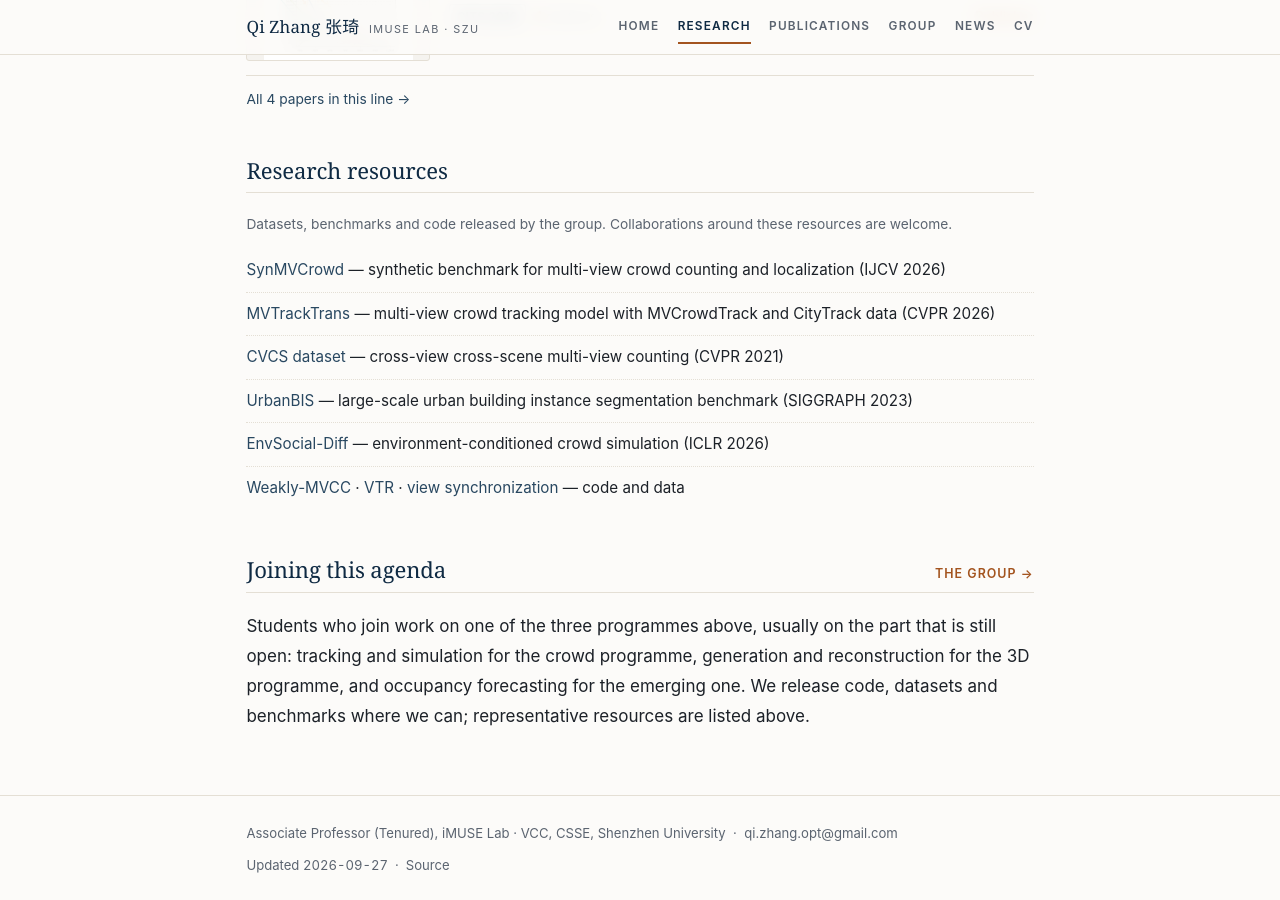
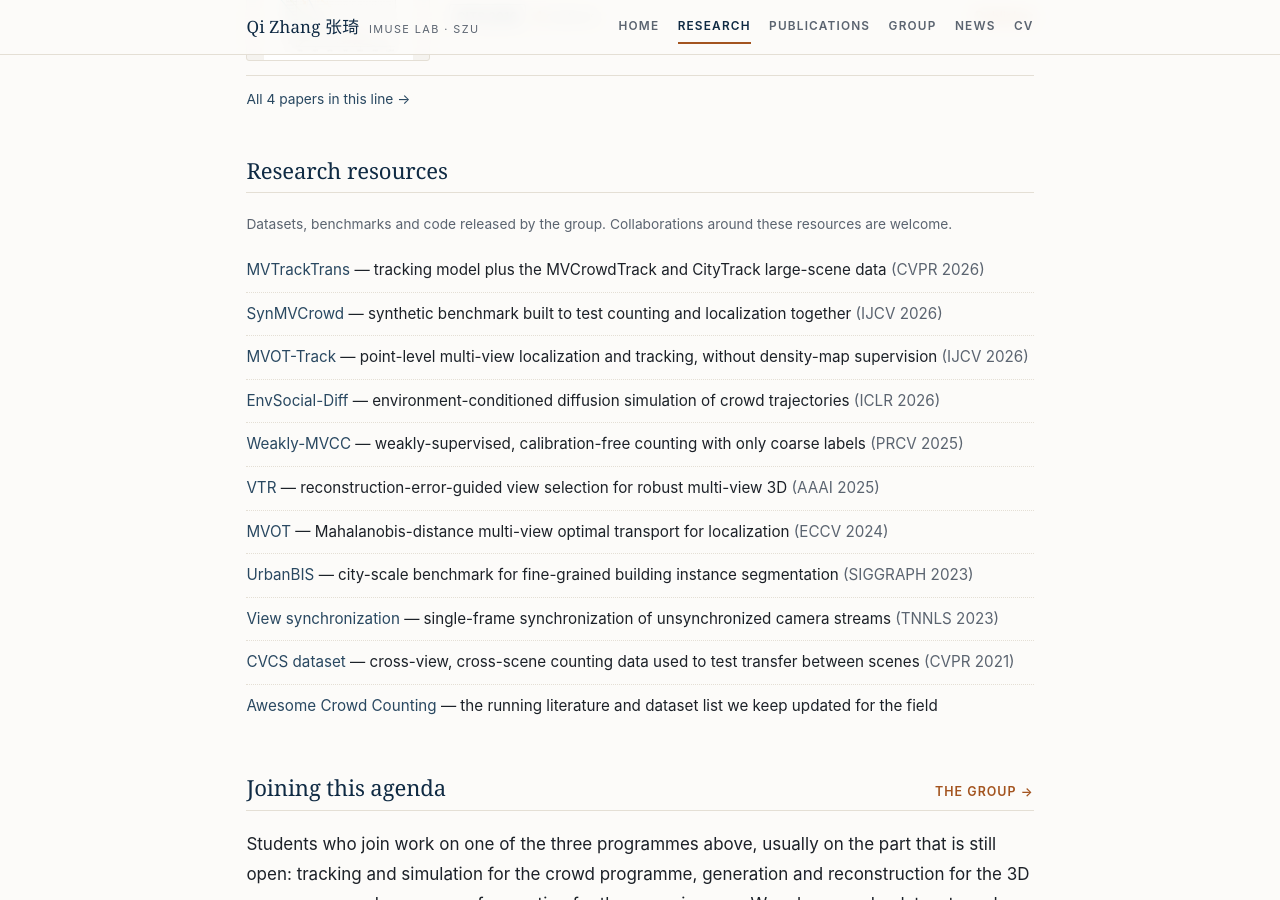
Before and after one commit to zqyq/zqyq.github.io, a Jekyll site: the page built from research/index.html, in a window 1280 px wide and 900 px high, scrolled down 3694 px. Built offline with Jekyll 4.4.1, drawn with Linux system fonts in a browser that asks for light colours.

Commit message:
Generate the research resources list from the publication data
The list was hand-written in the template and had drifted: it missed the
IJCV tracking release, the ECCV'24 and AAAI'24 code, and still lumped three
repositories into one line. Each entry now carries an optional resource
block, the page renders them newest first, and the checker insists the url
is one of that entry's own links. Also marked Qi Zhang corresponding on the
IJCV paper, which both Springer's correspondence note and the repo say.

```diff
--- a/_data/publications.yml
+++ b/_data/publications.yml
@@ -16,6 +16,11 @@
 #        foundational: true 首页"Where this programme started"那一格
 #        group_pick: true   Group 页 Research by group members
 #        anchor: true       Research 页该研究线展示的锚点论文
+#     Research 页的 Research resources 全部由下面这段生成（按年份排序，不用改模板）：
+#        resource:
+#          name: "仓库或数据集名"
+#          url:   "必须同时是本条目 links 里出现过的地址，校验脚本会核对"
+#          what:  "一句话说明这里能拿到什么"
 #   4. 跑工作区里的校验脚本：python ../tools/check_pubs.py（它不在本仓库内，是本地开发工具）。
 #
 # 规矩：未核实的字段一律留空，不凭印象填。citations 是 Google Scholar 计数，快照日期见 _data/scholar.yml。
@@ -41,6 +46,10 @@ papers:
     selected: true
     group_pick: true
     anchor: true
+    resource:
+      name: "MVTrackTrans"
+      url: "https://github.com/zqyq/MVTrackTrans"
+      what: "tracking model plus the MVCrowdTrack and CityTrack large-scene data"
     topic: crowd
 
   - id: synmvcrowd-ijcv26
@@ -63,6 +72,10 @@ papers:
     thumb: /assets/img/papers/synmvcrowd-ijcv26.jpg
     selected: true
     group_pick: true
+    resource:
+      name: "SynMVCrowd"
+      url: "https://github.com/zqyq/SynMVCrowd"
+      what: "synthetic benchmark built to test counting and localization together"
     topic: crowd
 
   - id: mvot-tracking-ijcv26
@@ -76,13 +89,19 @@ papers:
     issue: "11"
     note: "Article 485, published online 2026-10-20"
     authors: ["Kaiyi Zhang", "Qi Zhang", "Jixuan Chen", "Antoni B. Chan", "Hui Huang"]
+    corr: ["Qi Zhang"]
     citations: 0
     links:
       doi: "https://link.springer.com/article/10.1007/s11263-026-03093-7"
       pdf: "https://link.springer.com/content/pdf/10.1007/s11263-026-03093-7.pdf"
+      code: "https://github.com/zqyq/MVOT-Track"
     thumb: /assets/img/papers/mvot-tracking-ijcv26.jpg
     group_pick: true
     anchor: true
+    resource:
+      name: "MVOT-Track"
+      url: "https://github.com/zqyq/MVOT-Track"
+      what: "point-level multi-view localization and tracking, without density-map supervision"
     topic: crowd
 
   - id: envsocial-diff-iclr26
@@ -102,6 +121,10 @@ papers:
     thumb: /assets/img/papers/envsocial-diff-iclr26.jpg
     selected: true
     group_pick: true
+    resource:
+      name: "EnvSocial-Diff"
+      url: "https://github.com/zqyq/EnvSocial-Diff"
+      what: "environment-conditioned diffusion simulation of crowd trajectories"
     topic: crowd
 
   - id: rgbt-dualmod-icassp26
@@ -267,6 +290,10 @@ papers:
       code: "https://github.com/zqyq/Weakly-MVCC"
     thumb: /assets/img/papers/weak-mvcc-prcv25.jpg
     group_pick: true
+    resource:
+      name: "Weakly-MVCC"
+      url: "https://github.com/zqyq/Weakly-MVCC"
+      what: "weakly-supervised, calibration-free counting with only coarse labels"
     topic: crowd
 
   - id: vtr-aaai25
@@ -290,6 +317,10 @@ papers:
     thumb: /assets/img/papers/vtr-aaai25.jpg
     selected: true
     anchor: true
+    resource:
+      name: "VTR"
+      url: "https://github.com/zqyq/VTR"
+      what: "reconstruction-error-guided view selection for robust multi-view 3D"
     topic: 3d
 
   - id: single-view-icig25
@@ -323,9 +354,14 @@ papers:
       arxiv: "https://arxiv.org/abs/2409.01726"
       pdf: "https://arxiv.org/pdf/2409.01726"
       project: "https://vcc.tech/research/2024/MVOT"
+      code: "https://github.com/zqyq/Mahalanobis-Distance-based-Multi-view-Optimal-Transport-for-Multi-view-Crowd-Localization"
     thumb: /assets/img/papers/mvot-eccv24.jpg
     selected: true
     group_pick: true
+    resource:
+      name: "MVOT"
+      url: "https://github.com/zqyq/Mahalanobis-Distance-based-Multi-view-Optimal-Transport-for-Multi-view-Crowd-Localization"
+      what: "Mahalanobis-distance multi-view optimal transport for localization"
     topic: crowd
 
   - id: mvd-aaai24
@@ -344,6 +380,7 @@ papers:
       arxiv: "https://arxiv.org/abs/2405.19943"
       pdf: "https://arxiv.org/pdf/2405.19943"
       project: "https://vcc.tech/research/2024/MVD"
+      code: "https://github.com/zqyq/Multi-view-People-Detection-in-Large-Scenes-via-Supervised-View-wise-Contribution-Weighting"
     thumb: /assets/img/papers/mvd-aaai24.jpg
     topic: crowd
 
@@ -361,6 +398,10 @@ papers:
       project: "https://vcc.tech/UrbanBIS"
     thumb: /assets/img/papers/urbanbis-siggraph23.jpg
     anchor: true
+    resource:
+      name: "UrbanBIS"
+      url: "https://vcc.tech/UrbanBIS"
+      what: "city-scale benchmark for fine-grained building instance segmentation"
     topic: 3d
 
   - id: view-sync-tnnls23
@@ -380,6 +421,10 @@ papers:
       project: "http://visal.cs.cityu.edu.hk/research/umvcc/"
       code: "https://github.com/zqyq/Unsynchronized-Multi-Camera-Surveillance---IEEE-TNNLS"
     thumb: /assets/img/papers/view-sync-tnnls23.jpg
+    resource:
+      name: "View synchronization"
+      url: "https://github.com/zqyq/Unsynchronized-Multi-Camera-Surveillance---IEEE-TNNLS"
+      what: "single-frame synchronization of unsynchronized camera streams"
     topic: crowd
 
   - id: 3d-counting-ijcv22
@@ -463,6 +508,10 @@ papers:
       project: "http://visal.cs.cityu.edu.hk/research/cvcs/"
       dataset: "http://visal.cs.cityu.edu.hk/research/cvcs_dataset/"
     thumb: /assets/img/papers/cvcs-cvpr21.jpg
+    resource:
+      name: "CVCS dataset"
+      url: "http://visal.cs.cityu.edu.hk/research/cvcs_dataset/"
+      what: "cross-view, cross-scene counting data used to test transfer between scenes"
     topic: crowd
 
   - id: 3d-mvcc-aaai20
@@ -495,6 +544,7 @@ papers:
     links:
       pdf: "http://visal.cs.cityu.edu.hk/static/pubs/conf/cvpr19-wacc.pdf"
       project: "http://visal.cs.cityu.edu.hk/research/cvpr2019wacc/"
+      code: "https://github.com/zqyq/Wide-Area-Crowd-Counting_CVPR2019"
     thumb: /assets/img/papers/wacc-cvpr19.jpg
     selected: true
     foundational: true
--- a/research/index.html
+++ b/research/index.html
@@ -122,20 +122,14 @@ description: The research agenda of iMUSE Lab — multi-view crowd intelligence,
     Datasets, benchmarks and code released by the group. Collaborations around these resources are welcome.
   </p>
   <ul class="rule-list">
-    <li><a href="https://github.com/zqyq/SynMVCrowd" rel="noopener">SynMVCrowd</a> &mdash; synthetic benchmark for
-      multi-view crowd counting and localization (IJCV 2026)</li>
-    <li><a href="https://github.com/zqyq/MVTrackTrans" rel="noopener">MVTrackTrans</a> &mdash; multi-view crowd
-      tracking model with MVCrowdTrack and CityTrack data (CVPR 2026)</li>
-    <li><a href="http://visal.cs.cityu.edu.hk/research/cvcs_dataset/" rel="noopener">CVCS dataset</a> &mdash;
-      cross-view cross-scene multi-view counting (CVPR 2021)</li>
-    <li><a href="https://vcc.tech/UrbanBIS" rel="noopener">UrbanBIS</a> &mdash; large-scale urban building instance
-      segmentation benchmark (SIGGRAPH 2023)</li>
-    <li><a href="https://github.com/zqyq/EnvSocial-Diff" rel="noopener">EnvSocial-Diff</a> &mdash; environment-conditioned
-      crowd simulation (ICLR 2026)</li>
-    <li><a href="https://github.com/zqyq/Weakly-MVCC" rel="noopener">Weakly-MVCC</a> &middot;
-      <a href="https://github.com/zqyq/VTR" rel="noopener">VTR</a> &middot;
-      <a href="https://github.com/zqyq/Unsynchronized-Multi-Camera-Surveillance---IEEE-TNNLS" rel="noopener">view synchronization</a>
-      &mdash; code and data</li>
+    {%- for p in papers %}
+      {%- if p.resource %}
+    <li><a href="{{ p.resource.url }}" rel="noopener">{{ p.resource.name }}</a> &mdash; {{ p.resource.what }}
+      <span class="muted">({{ p.venue }} {{ p.year }})</span></li>
+      {%- endif %}
+    {%- endfor %}
+    <li><a href="https://github.com/zqyq/Awesome-Crowd-Counting" rel="noopener">Awesome Crowd Counting</a> &mdash;
+      the running literature and dataset list we keep updated for the field</li>
   </ul>
 </section>
 
```
